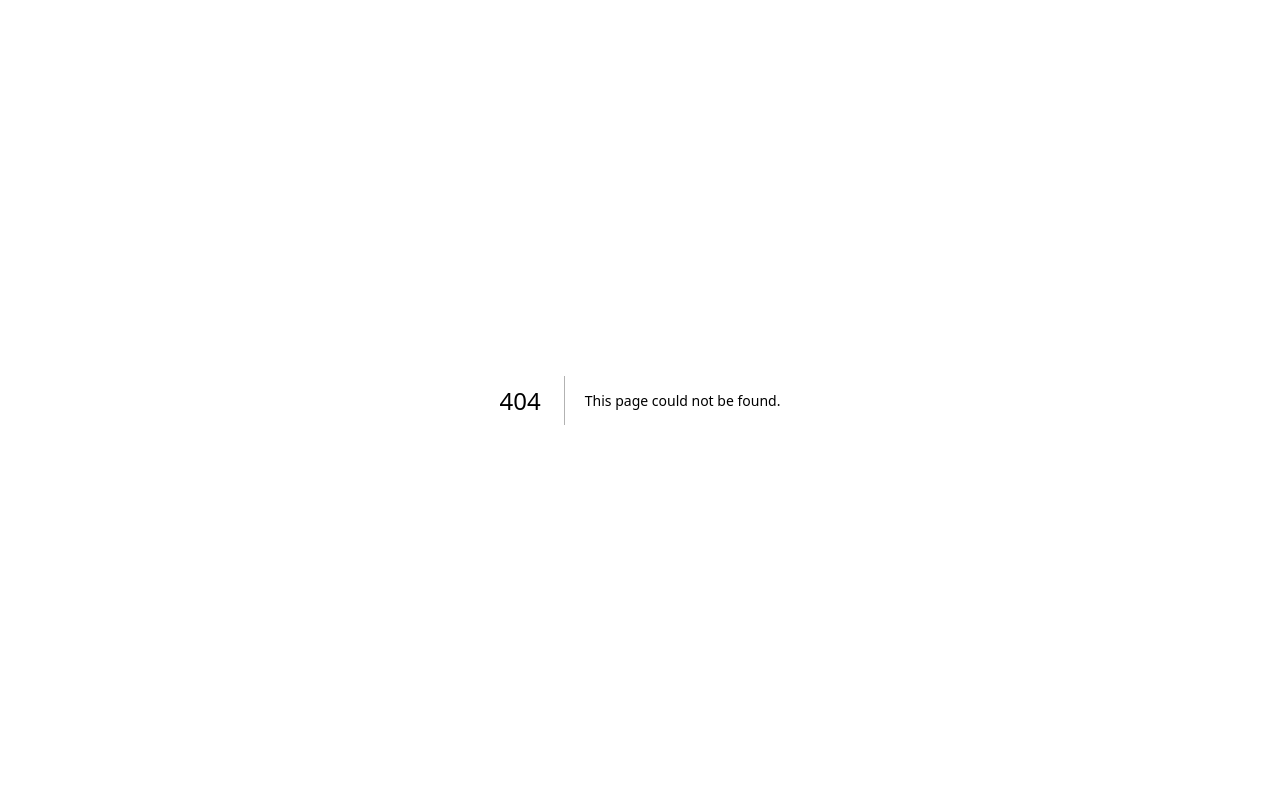
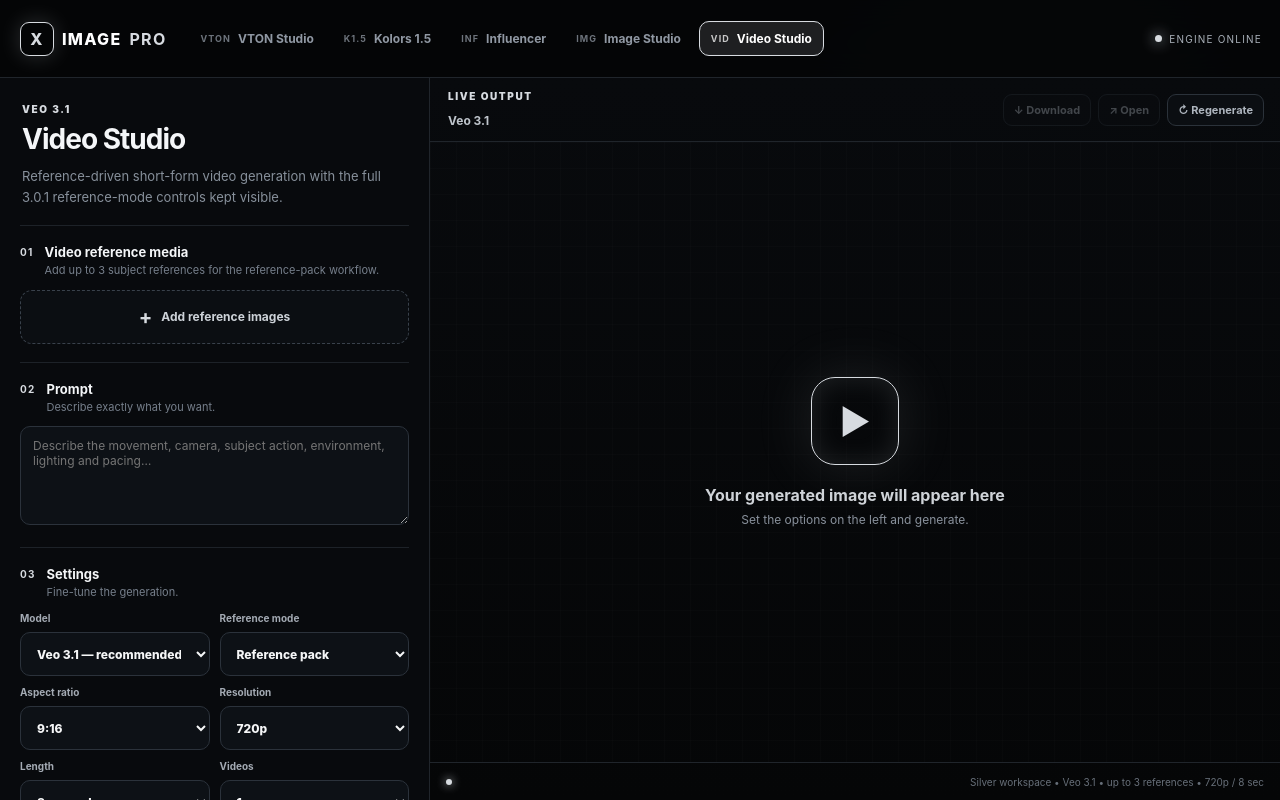
Before and after one commit to xbuildpro/xnanopro, a Next.js app: page /studio/video in a window 1280 px wide. Before the commit this address had no page. Built offline with nearby package versions, Linux system fonts and the light colour scheme.

Commit message:
Add silver Video Studio page

```diff
--- /dev/null
+++ b/app/studio/video/page.js
@@ -0,0 +1,40 @@
+import StudioShell from "../StudioShell";
+
+export const metadata = { title: "Video Studio — XImage Pro" };
+
+const config = {
+  slug: "video-studio",
+  path: "/studio/video",
+  accent: "silver",
+  kicker: "VEO 3.1",
+  title: "Video Studio",
+  description: "Reference-driven short-form video generation with the full 3.0.1 reference-mode controls kept visible.",
+  modelLabel: "Veo 3.1",
+  glyph: "▶",
+  endpoint: "/api/video",
+  outputType: "video",
+  defaultAspect: "9:16",
+  promptPlaceholder: "Describe the movement, camera, subject action, environment, lighting and pacing…",
+  uploadGroups: [
+    { key: "references", label: "Video reference media", copy: "Add up to 3 subject references for the reference-pack workflow.", max: 3, button: "Add reference images" },
+  ],
+  fields: [
+    { key: "model", label: "Model", default: "veo-3.1-generate-preview", options: [
+      { value: "veo-3.1-generate-preview", label: "Veo 3.1 — recommended" },
+    ] },
+    { key: "referenceMode", label: "Reference mode", default: "Reference pack", options: ["Text only","Start frame","First + last","Reference pack"] },
+    { key: "aspectRatio", label: "Aspect ratio", default: "9:16", options: ["9:16","16:9"] },
+    { key: "resolution", label: "Resolution", default: "720p", options: ["720p"] },
+    { key: "length", label: "Length", default: "8 seconds", options: ["8 seconds"] },
+    { key: "count", label: "Videos", default: "1", options: ["1"] },
+    { key: "sound", label: "Generate sound", type: "toggle", default: true, help: "Keep cinematic sound enabled when supported by the model." },
+  ],
+  buildPrompt(values) {
+    return `${values.prompt}. Reference mode: ${values.referenceMode}. Create a polished ${values.length} video with cinematic motion, natural movement, strong composition${values.sound ? ", and appropriate sound" : ""}.`;
+  },
+  generatingText: "Rendering video…",
+  footerNote: "Silver workspace • Veo 3.1 • up to 3 references • 720p / 8 sec",
+  cta: "GENERATE VIDEO",
+};
+
+export default function Page() { return <StudioShell config={config} />; }
```
